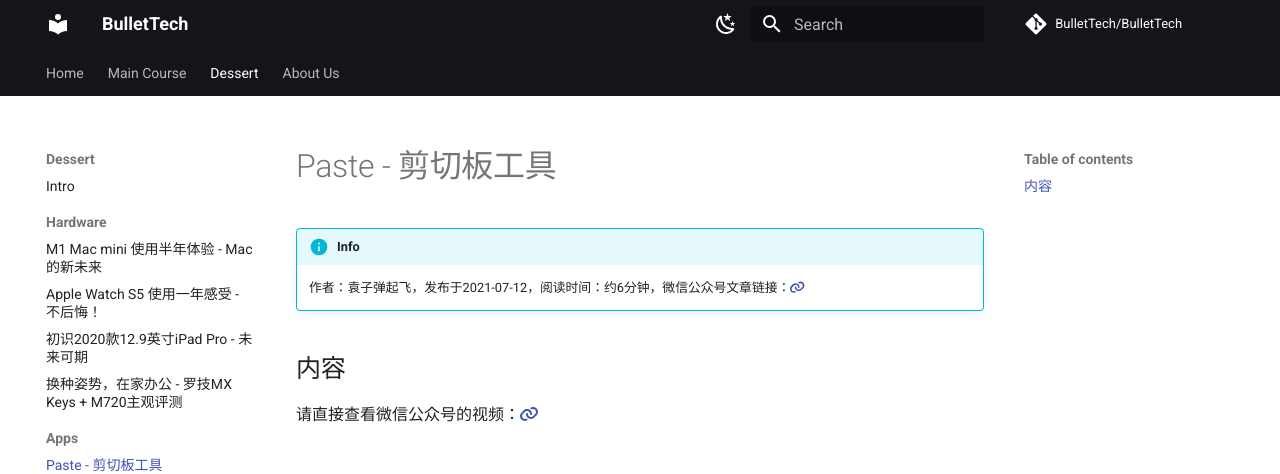
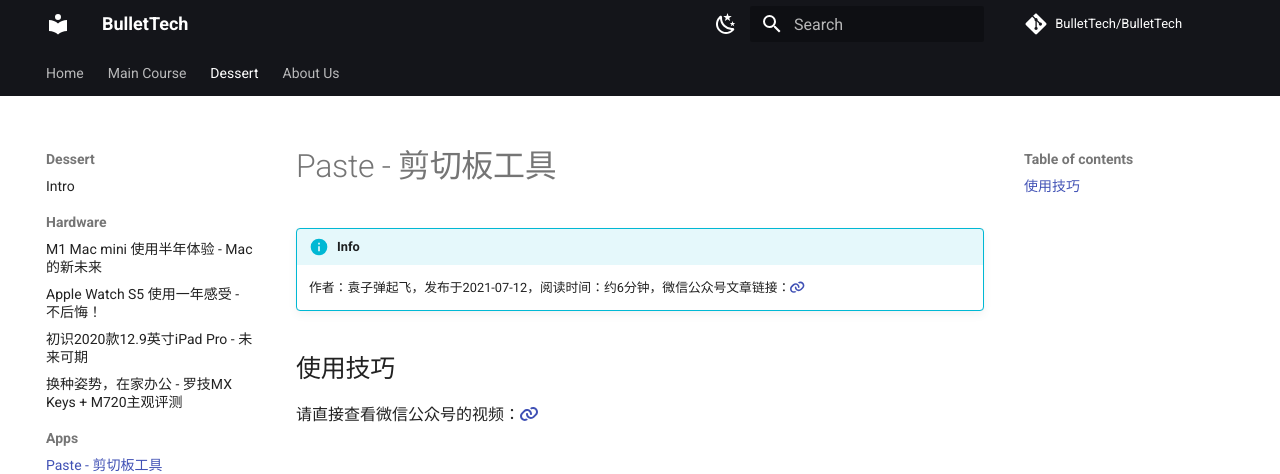
Before and after one commit to BulletTech/BulletTech, an MkDocs documentation site: the page built from docs/Dessert/Apps/2021-07-12-Paste.md, in a window 1280 px wide. Shown: the top 474 px of the page. Built offline with MkDocs 1.6.1 and Material for MkDocs 9.7.7, drawn with Linux system fonts in a browser that asks for light colours; comment, search, counter and statistics services are not loaded.

Commit message:
Update title

```diff
--- a/docs/Dessert/Apps/2021-07-12-Paste.md
+++ b/docs/Dessert/Apps/2021-07-12-Paste.md
@@ -7,6 +7,6 @@
 !!! info
     作者：袁子弹起飞，发布于2021-07-12，阅读时间：约6分钟，微信公众号文章链接：[:fontawesome-solid-link:](https://mp.weixin.qq.com/s?__biz=MzI4Mjk3NzgxOQ==&mid=2247484286&idx=1&sn=d3ee740e45d3f5ea1de3e12fb0288878&chksm=eb90f00adce7791cae138174fee9ca20a3a66a381512594f0866a0155e62c6778c5f8c20637f&token=97683576&lang=zh_CN#rd)
 
-## 内容
+## 使用技巧
 
 请直接查看微信公众号的视频：[:fontawesome-solid-link:](https://mp.weixin.qq.com/s?__biz=MzI4Mjk3NzgxOQ==&mid=2247484286&idx=1&sn=d3ee740e45d3f5ea1de3e12fb0288878&chksm=eb90f00adce7791cae138174fee9ca20a3a66a381512594f0866a0155e62c6778c5f8c20637f&token=97683576&lang=zh_CN#rd)
```
